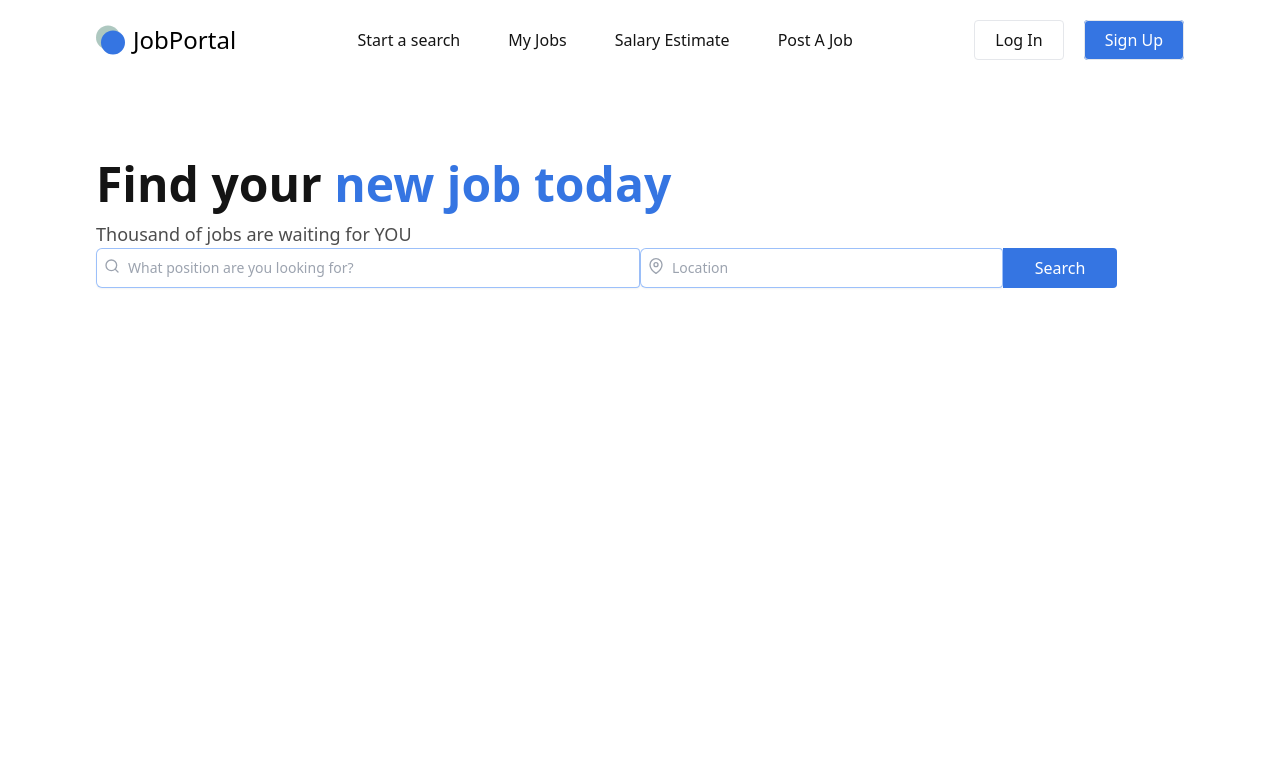
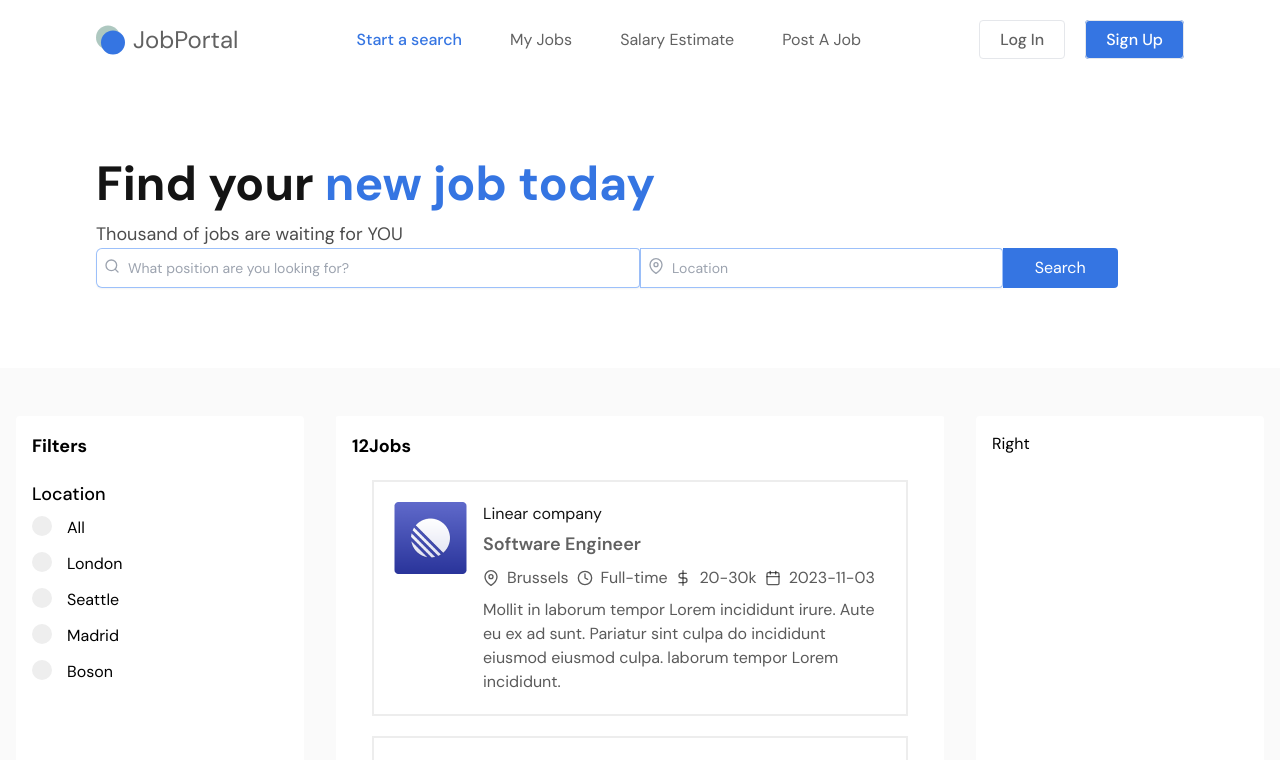
Before and after one commit to Geethika-Kancharla/Job-Portal, a React (Vite) app in the folder job-portal-client/: page / in a window 1280 px wide. Shown: the top 760 px of the page. Built offline with nearby package versions, Linux system fonts and the light colour scheme.

Commit message:
added jobs and location in filters

```diff
--- a/job-portal-client/src/Pages/Home.jsx
+++ b/job-portal-client/src/Pages/Home.jsx
@@ -1,13 +1,97 @@
 import React , { useState } from 'react';
+import { useEffect } from 'react';
 import Banner from "../components/Banner";
+import Jobs from "./Jobs";
+import Card from '../components/Card';
+import '../App.css';
+import  Sidebar from '../sidebar/Sidebar';
 
-function Home (){
+
+
+const Home =()=>{
+  const[selectedCategory, setSelectedCategory]=useState(null);
+  const[jobs, setJobs]=useState([]);
+  const[isLoading, setIsLoading] =useState(true);
+  const[currentPage, setCurrentPage] = useState(1);
+  const itemsPerPage=6;
+
+  useEffect(() =>{
+    fetch("jobs.json").then(res => res.json()).then(data =>{
+      // console.log(data)
+      setJobs(data);
+      setIsLoading(false)
+  })
+  },[])
+
+  // console.log(jobs)
+
   const[query,setQuery]=useState("");
   const handleInputChange = (event) => {
       setQuery(event.target.value);
   }
+  // console.log(query)
+
+  const filteredItems = jobs.filter((job)=> job.jobTitle.toLowerCase().indexOf(query.toLowerCase())!== -1);
+  //  console.log(filteredItems)
+
+const handleChange = (event)=>{
+  setSelectedCategory(event.target.value)
+}
+
+const handleClick = (event)=>{
+  setSelectedCategory(event.target.value)
+}
+
+const filteredData = ( jobs, selected,query)=>{
+  let filteredJobs=jobs;
+  if(query){
+    filteredJobs = filteredItems;
+  }
+
+    if(selected){
+      filteredJobs=filteredJobs.filter(({jobLocation,maxPrice, experienceLevel,salaryType,employmentType,postingDate})=>(
+        jobLocation.toLowerCase() === selected.toLowerCase() ||
+         parseInt(maxPrice) <= parseInt(selected)||
+         salaryType.toLowerCase() === selected.toLowerCase() ||
+         employmentType.toLowerCase() === selected.toLowerCase()
+      ));
+      console.log(filteredJobs);
+    }
+
+     return filteredJobs.map((data, i) => <Card key={i} data={data}/>)
+
+}
+
+const result = filteredData(jobs, selectedCategory, query);
+
   return (
-   <div><Banner query={query} handleInputChange={handleInputChange}/></div>
+   <div>
+    <Banner query={query} handleInputChange={handleInputChange}/>
+    <div className="bg-[#FAFAFA] md:grid grid-cols-4 gap-8 lg: px-24 px-4 py-12">
+      <div className="bg-white p-4 rounded">
+      <Sidebar handleChange={handleChange} handleClick={handleClick}/>
+      </div>
+
+      <div className="col-span-2 bg-white p-4 rounded-sm">{
+        isLoading ? (<p className="font-medium">Loading...</p>): result.length >0 ?  <Jobs result = {result}/>: <>
+        <h3 className='test-lg font-bold mb-2'>{result.length}Jobs</h3>
+        <p> no data found!</p>
+        </>
+      }
+
+        </div>
+
+
+     <div className="bg-white p-4 rounded">Right</div>
+
+
+ <div>
+
+
+    </div>
+    </div>
+
+    </div>
   );
 }
 
--- /dev/null
+++ b/job-portal-client/src/Pages/Jobs.jsx
@@ -0,0 +1,14 @@
+import React from 'react'
+
+const Jobs = ({result}) => {
+  return (
+    <>
+    <div>
+      <h3 className='text-lg font-bold mb-2'>{result.length}Jobs</h3>
+    </div>
+    <section>{result}</section>
+    </>
+  )
+}
+
+export default Jobs
--- a/job-portal-client/src/components/Banner.jsx
+++ b/job-portal-client/src/components/Banner.jsx
@@ -18,10 +18,9 @@ const Banner = ({query,handleInputChange}) => {
                     value={query}/>
                   <FiSearch className='absolute mt-2.5 ml-2 text-gray-400'/ >
                 </div>
-                <div className='flex md:rounded-s-md rounded shadow-sm ring-1 ring-inset focus-within:ring-2 focus-within:ring-inset focus-within:ring-indigo-600 md:w-1/3 w-full'>
+                <div className='flex md:rounded-s-none rounded shadow-sm ring-1 ring-inset focus-within:ring-2 focus-within:ring-inset focus-within:ring-indigo-600 md:w-1/3 w-full'>
 
-<input type='text' name='title' id='title' placeholder='Location' className='block flex-1 border-0 bg-transparent
-py-1.5 pl-8 text-gray-900 placeholder:text-gray-400 focus:right-0 sm:text-sm sm:leading-6'
+                 <input type='text' name='title' id='title' placeholder='Location' className='block flex-1 border-0 bg-transparent py-1.5 pl-8 text-gray-900 placeholder:text-gray-400 focus:right-0 sm:text-sm sm:leading-6'
                   onChange={handleInputChange}
                   value={""}/>
                   <FiMapPin className='absolute mt-2.5 ml-2 text-gray-400'/ >
--- /dev/null
+++ b/job-portal-client/src/components/Card.jsx
@@ -0,0 +1,29 @@
+import React from 'react'
+import {Link} from 'react-router-dom';
+import {FiCalendar, FiDollarSign, FiMapPin, FiClock} from "react-icons/fi"
+
+const Card = ({data}) => {
+    const {companyName, companyLogo,minPrice,maxPrice, salaryType, jobLocation, employmentType, postingDate, description,jobTitle} =data;
+
+  return (
+
+   <section className='card'>
+    <Link to={"/"} className='flex gap-4 flex-col sm:flex-row items-start'>
+        <img src={companyLogo} alt="" />
+        <div>
+            <h4 className='text-primary mb-1'>{companyName}</h4>
+            <h3 className='text-lg font-semibold mb-2'>{jobTitle}</h3>
+            <div className='text-primary/70 text-base flex flex-wrap gap-2 mb-2'>
+               <span className='flex items-center gap-2'><FiMapPin/>{jobLocation}</span>
+               <span className='flex items-center gap-2'><FiClock/>{employmentType}</span>
+               <span className='flex items-center gap-2'><FiDollarSign/>{minPrice}-{maxPrice}k</span>
+               <span className='flex items-center gap-2'><FiCalendar/>{postingDate}</span>
+            </div>
+            <p className='text-base text-primary/70'>{description}</p>
+        </div>
+    </Link>
+   </section>
+  )
+}
+
+export default Card
--- /dev/null
+++ b/job-portal-client/src/components/InputField.jsx
@@ -0,0 +1,14 @@
+import React from 'react'
+
+function InputField({handleChange, value, title, name}) {
+  return (
+    <div>
+    <label className="sidebar-label-container">
+            <input type="radio" name={name} value={value} onChange={handleChange}/>
+            <span className='checkmark'></span>{title}
+         </label>
+    </div>
+  )
+}
+
+export default InputField
--- /dev/null
+++ b/job-portal-client/src/sidebar/Location.jsx
@@ -0,0 +1,23 @@
+import React from 'react'
+import InputField from '../components/InputField'
+
+function Location({handleChange}) {
+  return (
+    <div>
+      <h4 className='text-lg font-medium mb-2'>Location</h4>
+      <div>
+         <label className="sidebar-label-container">
+            <input type="radio" name="test" id="test" value="" onChange={handleChange}/>
+            <span className='checkmark'></span>All
+         </label>
+
+         <InputField handleChange={handleChange} value="london" title="London" name="test"/>
+         <InputField handleChange={handleChange} value="seattle" title="Seattle" name="test"/>
+         <InputField handleChange={handleChange} value="madrid" title="Madrid" name="test"/>
+         <InputField handleChange={handleChange} value="boston" title="Boson" name="test"/>
+      </div>
+    </div>
+  )
+}
+
+export default Location
--- /dev/null
+++ b/job-portal-client/src/sidebar/Sidebar.jsx
@@ -0,0 +1,13 @@
+import React from 'react'
+import Location from './Location'
+
+const Sidebar = ({handleChange}) => {
+  return (
+    <div className='space-y-5'>
+      <h3 className='text-lg font-bold mb-2'>Filters</h3>
+<Location handleChange={handleChange} />
+    </div>
+  )
+}
+
+export default Sidebar
```
Lines whose indentation alone changed are shown as unchanged.
